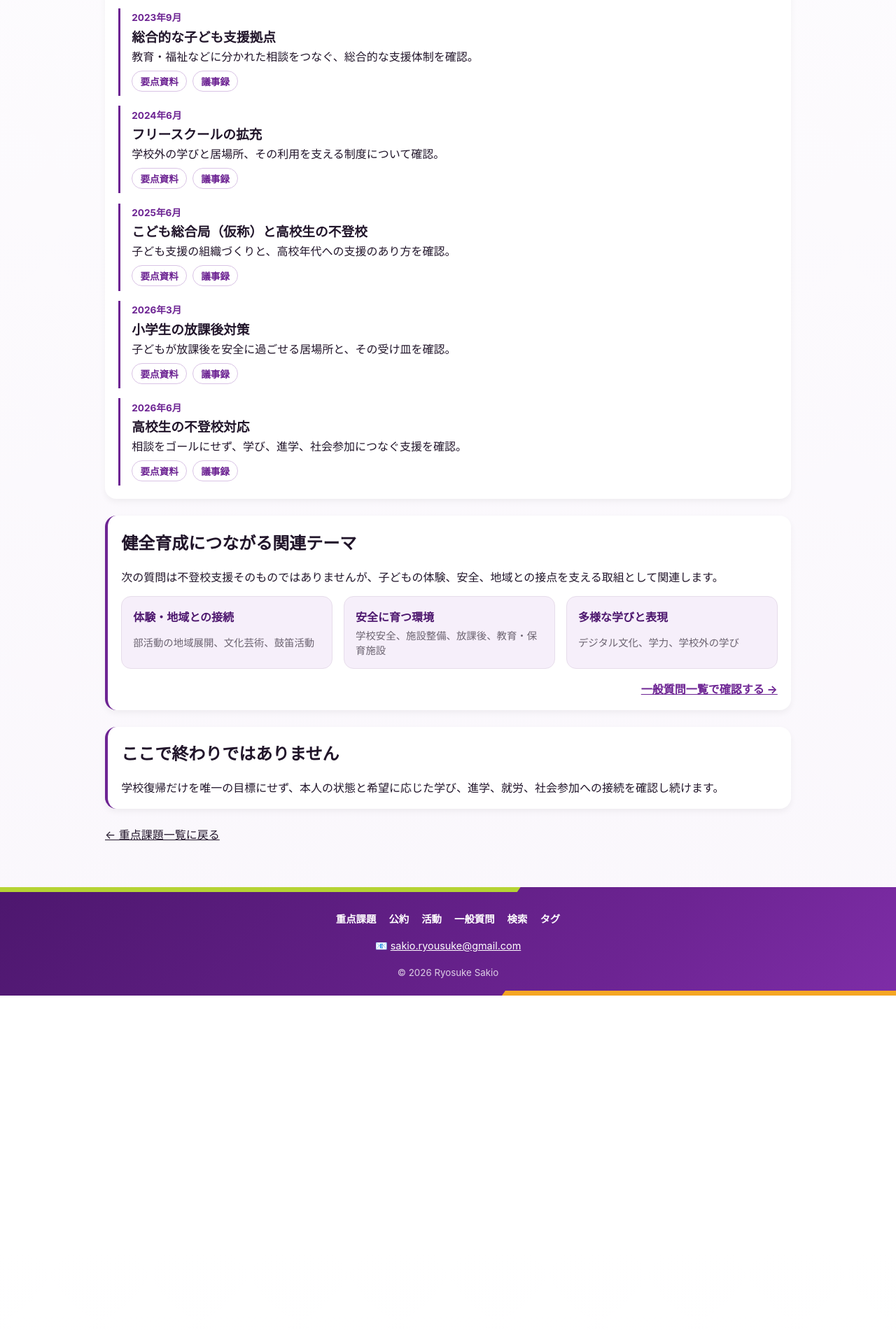
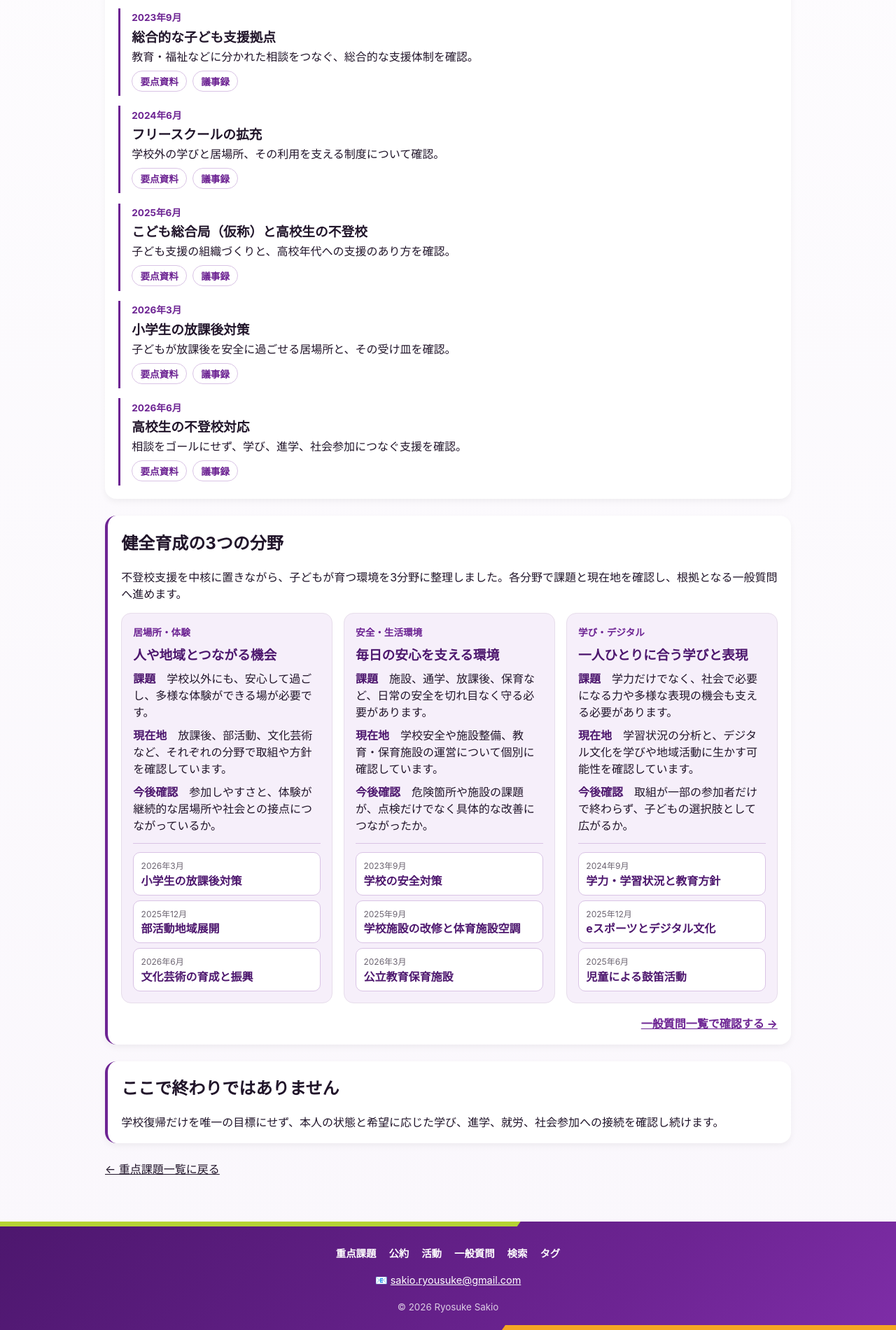
Before and after one commit to sakioryousuke-eng/activity-site, a Jekyll site: the page built from pages/priorities/school-refusal-healthy-development.html, in a window 1280 px wide. Shown: the part 1905-3806 px from the top of the page at 70% size. Built offline with Jekyll 4.4.1, drawn with Linux system fonts in a browser that asks for light colours; before the commit the page ends 3328 px from its top, so only the background shows below that.

Commit message:
健全育成の分野別導線を追加

```diff
--- a/pages/priorities/school-refusal-healthy-development.html
+++ b/pages/priorities/school-refusal-healthy-development.html
@@ -51,12 +51,45 @@ title: 不登校・健全育成
   </section>
 
   <section class="child-priority__section child-priority__related">
-    <h2>健全育成につながる関連テーマ</h2>
-    <p>次の質問は不登校支援そのものではありませんが、子どもの体験、安全、地域との接点を支える取組として関連します。</p>
+    <h2>健全育成の3つの分野</h2>
+    <p>不登校支援を中核に置きながら、子どもが育つ環境を3分野に整理しました。各分野で課題と現在地を確認し、根拠となる一般質問へ進めます。</p>
     <div class="child-priority__related-grid">
-      <article><strong>体験・地域との接続</strong><span>部活動の地域展開、文化芸術、鼓笛活動</span></article>
-      <article><strong>安全に育つ環境</strong><span>学校安全、施設整備、放課後、教育・保育施設</span></article>
-      <article><strong>多様な学びと表現</strong><span>デジタル文化、学力、学校外の学び</span></article>
+      <article>
+        <p class="child-priority__label">居場所・体験</p>
+        <h3>人や地域とつながる機会</h3>
+        <p><b>課題</b>　学校以外にも、安心して過ごし、多様な体験ができる場が必要です。</p>
+        <p><b>現在地</b>　放課後、部活動、文化芸術など、それぞれの分野で取組や方針を確認しています。</p>
+        <p><b>今後確認</b>　参加しやすさと、体験が継続的な居場所や社会との接点につながっているか。</p>
+        <div class="child-priority__question-list">
+          <a href="{{ '/assets/pdf/afterschool-202603.pdf' | relative_url }}" data-modal="pdf"><span>2026年3月</span>小学生の放課後対策</a>
+          <a href="{{ '/assets/pdf/club-202512.pdf' | relative_url }}" data-modal="pdf"><span>2025年12月</span>部活動地域展開</a>
+          <a href="{{ '/assets/pdf/bunka-202606.pdf' | relative_url }}" data-modal="pdf"><span>2026年6月</span>文化芸術の育成と振興</a>
+        </div>
+      </article>
+      <article>
+        <p class="child-priority__label">安全・生活環境</p>
+        <h3>毎日の安心を支える環境</h3>
+        <p><b>課題</b>　施設、通学、放課後、保育など、日常の安全を切れ目なく守る必要があります。</p>
+        <p><b>現在地</b>　学校安全や施設整備、教育・保育施設の運営について個別に確認しています。</p>
+        <p><b>今後確認</b>　危険箇所や施設の課題が、点検だけでなく具体的な改善につながったか。</p>
+        <div class="child-priority__question-list">
+          <a href="{{ '/assets/pdf/school-safety-202309.pdf' | relative_url }}" data-modal="pdf"><span>2023年9月</span>学校の安全対策</a>
+          <a href="{{ '/assets/pdf/school-202509.pdf' | relative_url }}" data-modal="pdf"><span>2025年9月</span>学校施設の改修と体育施設空調</a>
+          <a href="{{ '/assets/pdf/public-childcare-202603.pdf' | relative_url }}" data-modal="pdf"><span>2026年3月</span>公立教育保育施設</a>
+        </div>
+      </article>
+      <article>
+        <p class="child-priority__label">学び・デジタル</p>
+        <h3>一人ひとりに合う学びと表現</h3>
+        <p><b>課題</b>　学力だけでなく、社会で必要になる力や多様な表現の機会も支える必要があります。</p>
+        <p><b>現在地</b>　学習状況の分析と、デジタル文化を学びや地域活動に生かす可能性を確認しています。</p>
+        <p><b>今後確認</b>　取組が一部の参加者だけで終わらず、子どもの選択肢として広がるか。</p>
+        <div class="child-priority__question-list">
+          <a href="{{ '/assets/pdf/academic-202409.pdf' | relative_url }}" data-modal="pdf"><span>2024年9月</span>学力・学習状況と教育方針</a>
+          <a href="{{ '/assets/pdf/esports-202512.pdf' | relative_url }}" data-modal="pdf"><span>2025年12月</span>eスポーツとデジタル文化</a>
+          <a href="{{ '/assets/pdf/koteki-202506.pdf' | relative_url }}" data-modal="pdf"><span>2025年6月</span>児童による鼓笛活動</a>
+        </div>
+      </article>
     </div>
     <p class="child-priority__all-questions"><a href="{{ '/pages/matrix.html' | relative_url }}">一般質問一覧で確認する →</a></p>
   </section>
@@ -74,6 +107,6 @@ title: 不登校・健全育成
 .child-priority__flow{display:grid;align-items:center;gap:.45rem;margin:1rem 0 0;text-align:center}.child-priority__flow div{display:grid;gap:.2rem;border:1px solid #e7ddeb;border-radius:12px;padding:.75rem;background:#fff}.child-priority__flow small{color:#6b6370}.child-priority__flow strong{color:#4d176e}.child-priority__flow>span{color:#6d2493;font-weight:700}.child-priority__flow-goal{border:2px solid #f29a38!important;background:#fffaf4!important}
 .child-priority__section h2{margin-top:0}.child-priority__pillars,.child-priority__current,.child-priority__related-grid{display:grid;gap:1rem}.child-priority__pillars article,.child-priority__current article,.child-priority__related-grid article{border:1px solid #e7ddeb;border-radius:14px;padding:1rem;background:#fff}.child-priority__pillars h3{margin:.25rem 0 .6rem;color:#4d176e}.child-priority__pillars p,.child-priority__current p{margin-bottom:0}.child-priority__label{margin:0;color:#6d2493;font-size:.85rem;font-weight:700}.child-priority__current-focus{border-left:4px solid #f29a38!important;background:#fffaf4!important}.child-priority__intro{color:#6b6370}
 .child-priority__timeline{list-style:none;margin:0;padding:0;display:grid;gap:.9rem}.child-priority__timeline li{border-left:3px solid #6d2493;padding:.15rem 0 .4rem 1rem}.child-priority__timeline time{color:#6d2493;font-size:.85rem;font-weight:700}.child-priority__timeline h3,.child-priority__timeline p{margin:.2rem 0}.child-priority__links{display:flex;flex-wrap:wrap;gap:.5rem;margin-top:.55rem}.child-priority__links a{border:1px solid #d9c3e5;border-radius:999px;padding:.25rem .7rem;color:#6d2493;font-size:.85rem;font-weight:700;text-decoration:none}
-.child-priority__related{border-left:4px solid #6d2493}.child-priority__related-grid article{display:grid;gap:.25rem;background:#f6effa}.child-priority__related-grid strong{color:#4d176e}.child-priority__related-grid span{color:#6b6370;font-size:.9rem}.child-priority__all-questions{margin-bottom:0;text-align:right}.child-priority__all-questions a{color:#6d2493;font-weight:700}.child-priority__next{border-left:4px solid #6d2493}.child-priority__next p{margin-bottom:0}.child-priority__back{margin:0}
+.child-priority__related{border-left:4px solid #6d2493}.child-priority__related-grid article{display:grid;align-content:start;gap:.55rem;background:#f6effa}.child-priority__related-grid h3{margin:0;color:#4d176e}.child-priority__related-grid article>p{margin:0}.child-priority__related-grid b{color:#4d176e}.child-priority__question-list{display:grid;gap:.45rem;margin-top:.35rem;padding-top:.75rem;border-top:1px solid #d9c3e5}.child-priority__question-list a{display:grid;gap:.05rem;border:1px solid #d9c3e5;border-radius:10px;padding:.55rem .65rem;background:#fff;color:#4d176e;font-weight:700;text-decoration:none}.child-priority__question-list span{color:#6b6370;font-size:.75rem;font-weight:400}.child-priority__all-questions{margin-bottom:0;text-align:right}.child-priority__all-questions a{color:#6d2493;font-weight:700}.child-priority__next{border-left:4px solid #6d2493}.child-priority__next p{margin-bottom:0}.child-priority__back{margin:0}
 @media(min-width:720px){.child-priority__flow{grid-template-columns:1fr auto 1fr auto 1fr auto 1fr}.child-priority__flow>span{transform:rotate(-90deg)}.child-priority__pillars,.child-priority__current{grid-template-columns:repeat(2,minmax(0,1fr))}.child-priority__related-grid{grid-template-columns:repeat(3,minmax(0,1fr))}}
 </style>
```
